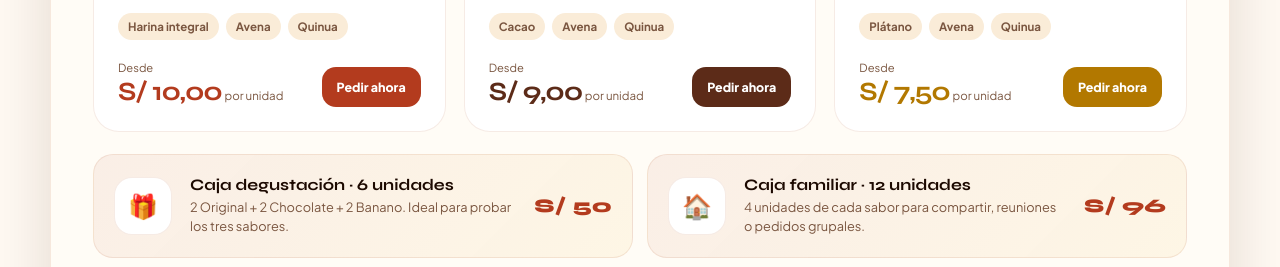
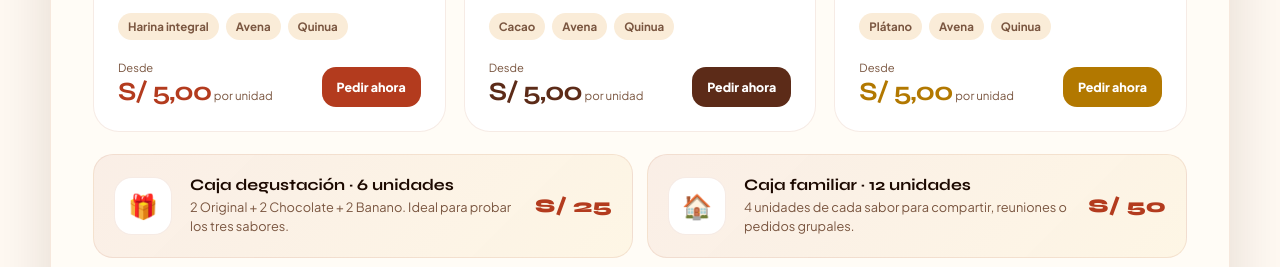
Before and after one commit to mcsanta20/nutricake, a plain HTML site: page index.html in a window 1280 px wide. Shown: the part 4025-4292 px from the top of the page. Drawn offline with Linux system fonts and the light colour scheme.

Commit message:
mejora de los precios
mejora de los precios

```diff
--- a/index.html
+++ b/index.html
@@ -1273,7 +1273,7 @@
                 <div class="product-price-row">
                   <div class="product-price">
                     <small>Desde</small>
-                    <strong>S/ 10,00</strong>
+                    <strong>S/ 5,00</strong>
                     <span>por unidad</span>
                   </div>
                   <button class="quick-order" type="button" data-product="original">Pedir ahora</button>
@@ -1300,7 +1300,7 @@
                 <div class="product-price-row">
                   <div class="product-price">
                     <small>Desde</small>
-                    <strong>S/ 9,00</strong>
+                    <strong>S/ 5,00</strong>
                     <span>por unidad</span>
                   </div>
                   <button class="quick-order" type="button" data-product="chocolate">Pedir ahora</button>
@@ -1327,7 +1327,7 @@
                 <div class="product-price-row">
                   <div class="product-price">
                     <small>Desde</small>
-                    <strong>S/ 7,50</strong>
+                    <strong>S/ 5,00</strong>
                     <span>por unidad</span>
                   </div>
                   <button class="quick-order" type="button" data-product="banano">Pedir ahora</button>
@@ -1343,7 +1343,7 @@
                 <strong>Caja degustación · 6 unidades</strong>
                 <span>2 Original + 2 Chocolate + 2 Banano. Ideal para probar los tres sabores.</span>
               </div>
-              <div class="pack-price">S/ 50</div>
+              <div class="pack-price">S/ 25</div>
             </div>
             <div class="pack-card rv d1">
               <div class="pack-icon">🏠</div>
@@ -1351,7 +1351,7 @@
                 <strong>Caja familiar · 12 unidades</strong>
                 <span>4 unidades de cada sabor para compartir, reuniones o pedidos grupales.</span>
               </div>
-              <div class="pack-price">S/ 96</div>
+              <div class="pack-price">S/ 50</div>
             </div>
           </div>
 
@@ -1693,7 +1693,7 @@
                 <div class="summary-meta" id="summaryMeta">1 unidad · Recojo coordinado</div>
                 <div class="summary-total">
                   <span>Total referencial</span>
-                  <strong id="summaryTotal">S/ 10,00</strong>
+                  <strong id="summaryTotal">S/ 5,00</strong>
                   <small>El delivery se cotiza según la zona.</small>
                 </div>
               </div>
```
